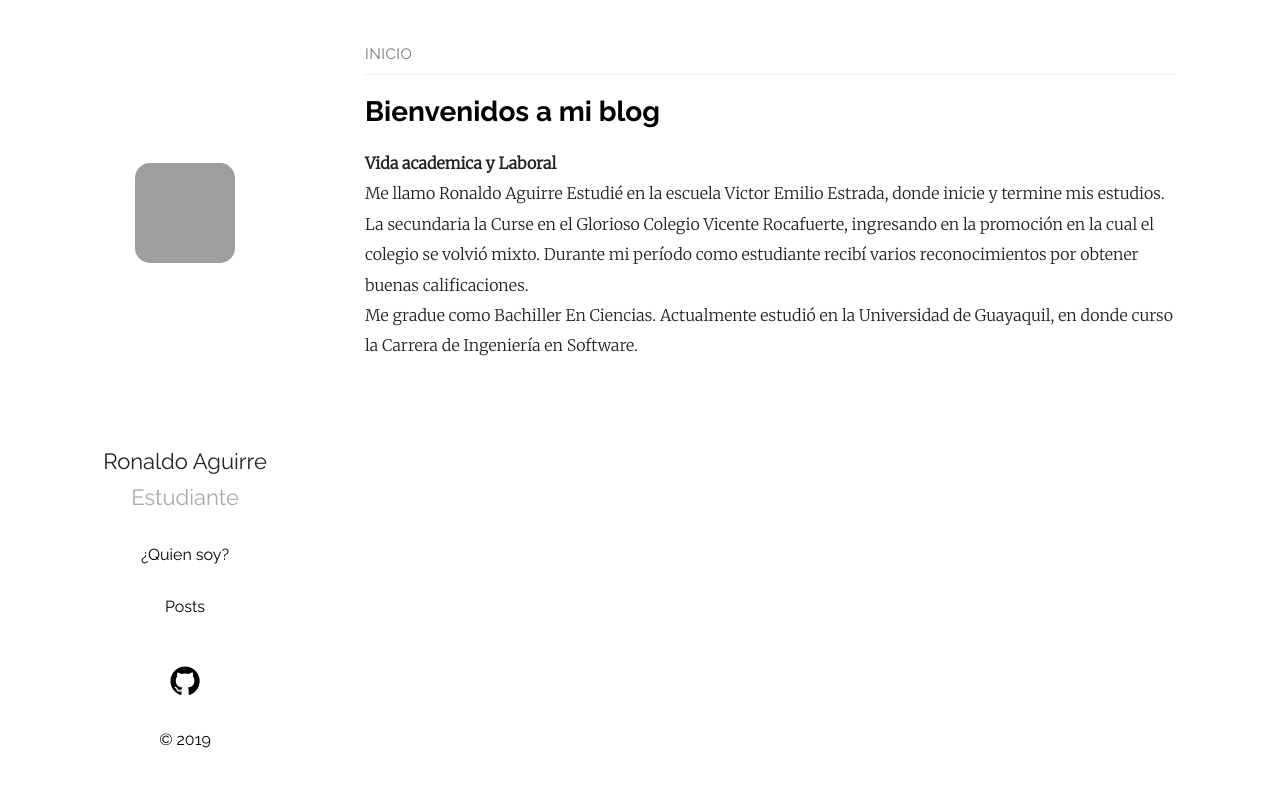
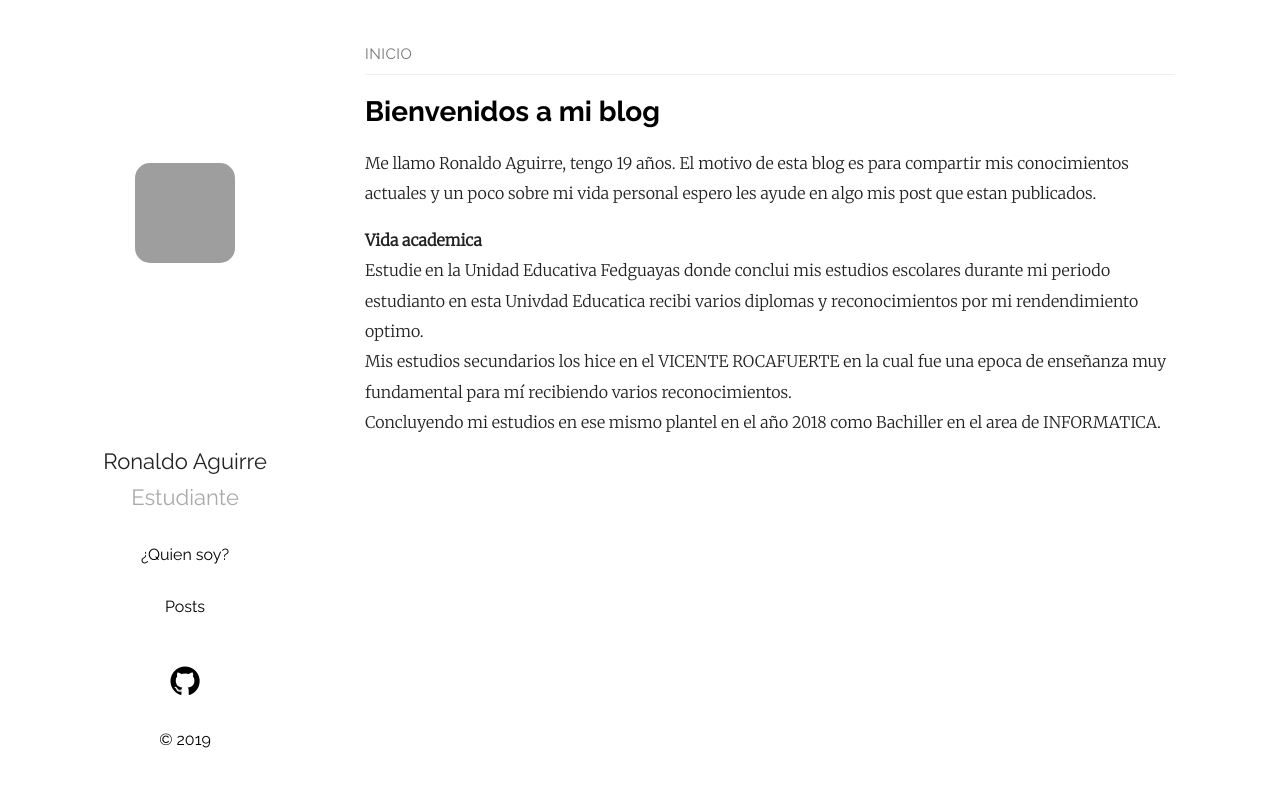
Before and after one commit to RonaldoJa/RonaldoJa.github.io, a Jekyll site: the page built from index.md, in a window 1280 px wide, cut to the strip 0-787 px from the top of the page. Built offline with Jekyll 4.4.1, drawn with Linux system fonts in a browser that asks for light colours; grey boxes are pictures that could not be loaded.

Commit message:
Update home.html

```diff
--- a/_layouts/home.html
+++ b/_layouts/home.html
@@ -17,14 +17,18 @@ layout: default
       <h2 class="post-title">Bienvenidos a mi blog</h2>
     </a>
 
-    <div class="post"><p><b>Vida academica y Laboral</b><br> Me llamo Ronaldo Aguirre
+    <div class="post"><p>Me llamo Ronaldo Aguirre, tengo 19 años.
 
-Estudié en la escuela Victor Emilio Estrada, donde inicie y termine mis estudios.
-<br>La secundaria la Curse en el Glorioso Colegio Vicente Rocafuerte, ingresando en la promoción en la cual el colegio se volvió mixto. Durante mi período como estudiante recibí varios reconocimientos por obtener buenas calificaciones.
+El motivo de esta blog es para compartir mis conocimientos actuales y un poco sobre mi vida personal
 
-<br>Me gradue como Bachiller En Ciencias.
+espero les ayude en algo mis post que estan publicados.
 
-Actualmente estudió en la Universidad de Guayaquil, en donde curso la Carrera de Ingeniería en Software.</p>
+<p><b>Vida academica </b><br> Estudie en la Unidad Educativa Fedguayas donde conclui mis estudios escolares durante mi periodo estudianto en esta Univdad Educatica recibi varios diplomas y reconocimientos por mi rendendimiento optimo.
+
+<br>Mis estudios secundarios los hice en el VICENTE ROCAFUERTE en la cual fue una epoca de enseñanza muy fundamental para mí recibiendo varios reconocimientos.
+
+<br>Concluyendo mi estudios en ese mismo plantel en el año 2018 como Bachiller en el area de INFORMATICA.
+
 
 </div>
   </li>
```
